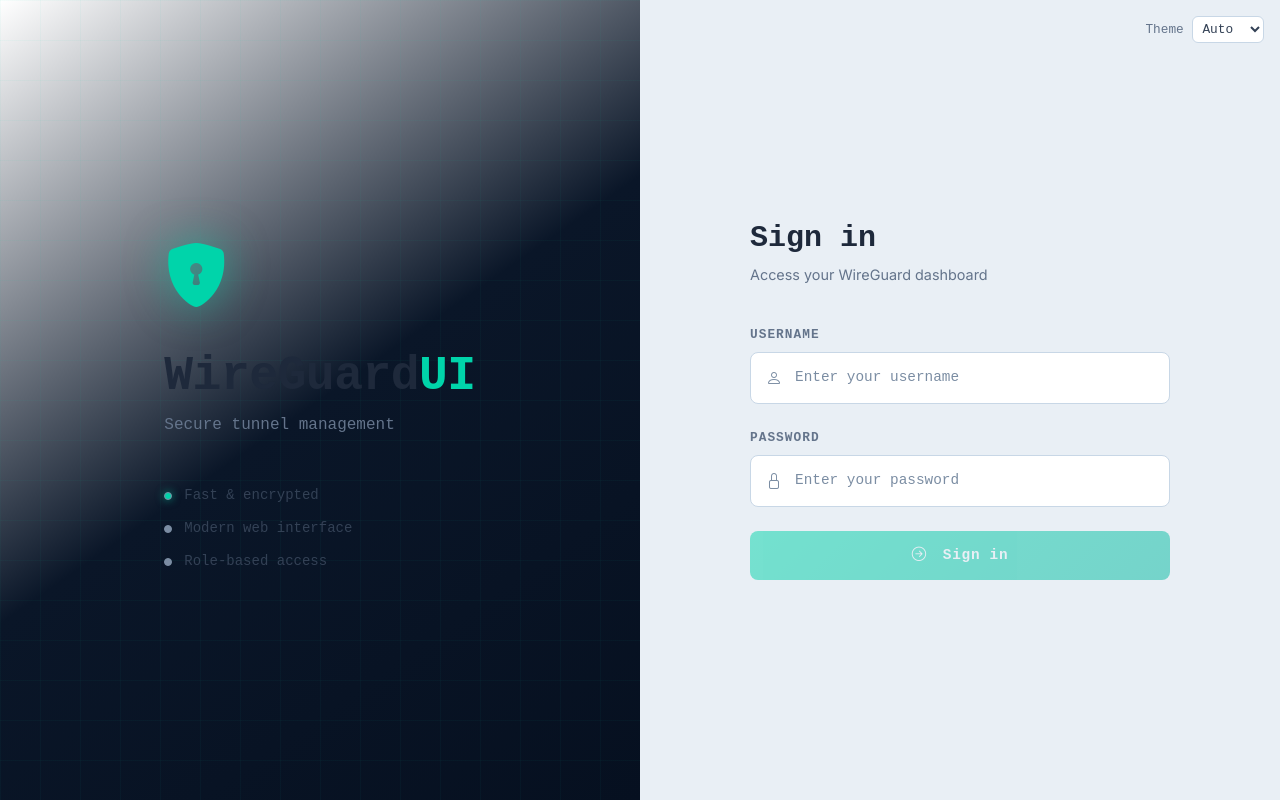
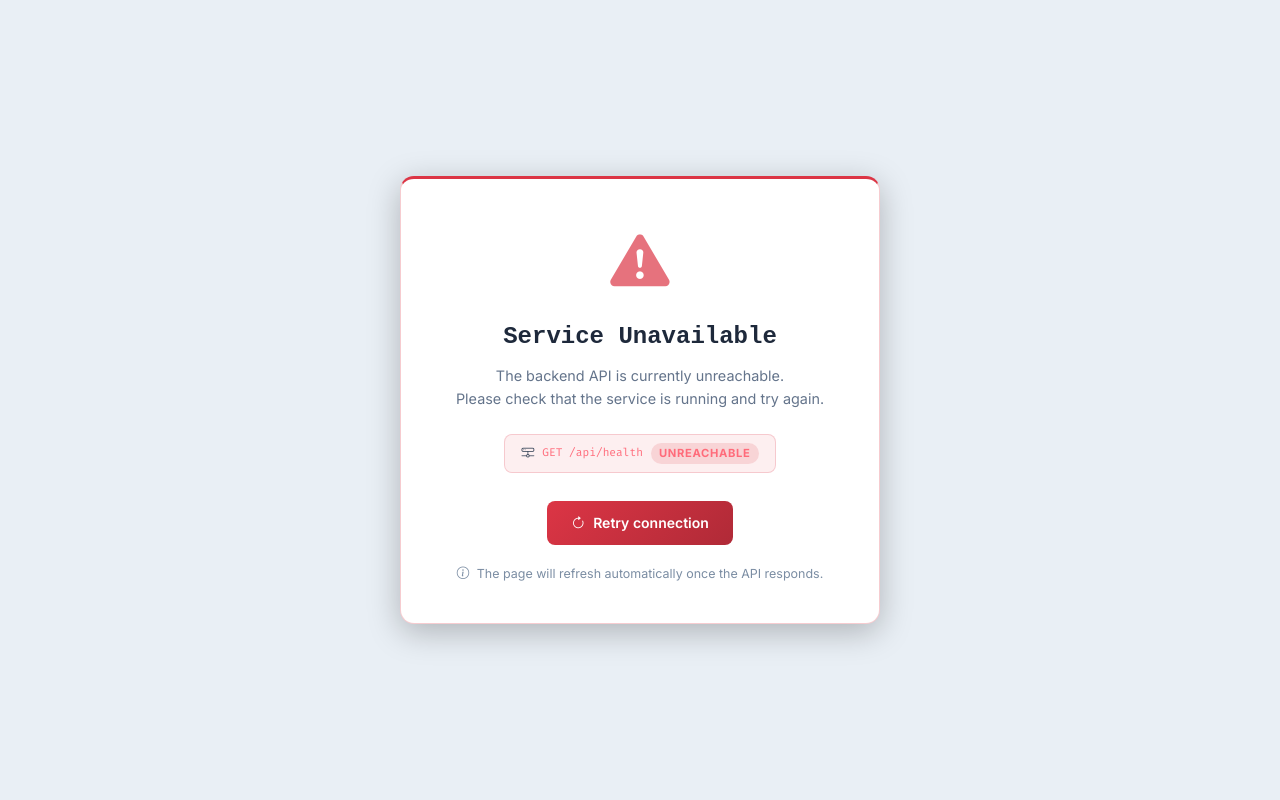
Before and after one commit to cyr-ius/wireguard-ui, an Angular app in the folder frontend/: page /#/login in a window 1280 px wide. Built offline with nearby package versions, Linux system fonts and the light colour scheme; no server answers.

Commit message:
Add healthly service to check api availability

```diff
--- a/frontend/src/app/app.component.ts
+++ b/frontend/src/app/app.component.ts
@@ -3,17 +3,24 @@
  * Minimal shell - routing handles everything.
  */
 
-import { Component, inject } from '@angular/core';
-import { RouterOutlet } from '@angular/router';
-import { ThemeService } from './core/services/theme.service';
+import { Component, inject } from "@angular/core";
+import { RouterOutlet } from "@angular/router";
+import { HealthService } from "./core/services/health.service";
+import { ThemeService } from "./core/services/theme.service";
+import { HealthlyComponent } from "./shared/components/healthly/healthly.component";
 
 @Component({
-  selector: 'app-root',
+  selector: "app-root",
   standalone: true,
-  imports: [RouterOutlet],
-  template: `<router-outlet />`,
+  imports: [RouterOutlet, HealthlyComponent],
+  template: ` @if (health.isDown()) {
+      <app-healthly />
+    } @else {
+      <router-outlet />
+    }`,
 })
 export class AppComponent {
   // Initializes theme handling globally at app startup.
   private readonly _theme = inject(ThemeService);
+  readonly health = inject(HealthService);
 }
--- /dev/null
+++ b/frontend/src/app/core/services/health.service.ts
@@ -0,0 +1,132 @@
+/**
+ * HealthService - Monitors API availability by polling /api/health.
+ *
+ * The last known state is persisted in sessionStorage so that page refreshes
+ * do not trigger a loading flash when the API was previously reachable.
+ * The persisted value is always re-validated immediately in the background.
+ */
+
+import { HttpClient } from "@angular/common/http";
+import { computed, inject, Injectable, signal } from "@angular/core";
+import { catchError, interval, of, startWith, switchMap, tap } from "rxjs";
+
+/** Polling interval in milliseconds */
+const HEALTH_CHECK_INTERVAL_MS = 30_000;
+
+/** sessionStorage key used to persist the last known health state */
+const STORAGE_KEY = "wg_api_health";
+
+/** Response shape from the /api/health endpoint */
+interface HealthResponse {
+  status: string;
+  app: string;
+}
+
+@Injectable({ providedIn: "root" })
+export class HealthService {
+  private readonly http = inject(HttpClient);
+
+  /**
+   * Internal mutable signal.
+   * Initialised from sessionStorage so that a page refresh does not
+   * display the loading screen when the API was healthy before.
+   */
+  private readonly _isApiAvailable = signal<boolean | null>(
+    this._loadFromStorage(),
+  );
+
+  /**
+   * Public readonly signal.
+   * - null  → initial check not yet completed (no prior session data)
+   * - true  → API is reachable and healthy
+   * - false → API is unreachable or returned an error
+   */
+  readonly isApiAvailable = this._isApiAvailable.asReadonly();
+
+  /**
+   * Computed signal: true when the API is confirmed available.
+   * Used by the template to render the router outlet.
+   */
+  readonly isReady = computed(() => this._isApiAvailable() === true);
+
+  /**
+   * Computed signal: true when the API is confirmed unavailable.
+   * Used by the template to render the error page.
+   */
+  readonly isDown = computed(() => this._isApiAvailable() === false);
+
+  constructor() {
+    // Start polling immediately, then repeat every HEALTH_CHECK_INTERVAL_MS
+    interval(HEALTH_CHECK_INTERVAL_MS)
+      .pipe(
+        startWith(0),
+        switchMap(() =>
+          this.http.get<HealthResponse>("/api/health").pipe(
+            tap(() => this._setAvailability(true)),
+            catchError(() => {
+              this._setAvailability(false);
+              return of(null);
+            }),
+          ),
+        ),
+      )
+      .subscribe();
+  }
+
+  /**
+   * Trigger an immediate health check outside the regular polling cycle.
+   * Resets the signal to null (loading state) only when there is no
+   * previously cached value, so a "retry" does not cause a full-page flash.
+   */
+  checkNow(): void {
+    // Only show loading state if we have no prior knowledge
+    if (this._isApiAvailable() === false) {
+      this._isApiAvailable.set(null);
+    }
+
+    this.http
+      .get<HealthResponse>("/api/health")
+      .pipe(
+        catchError(() => {
+          this._setAvailability(false);
+          return of(null);
+        }),
+      )
+      .subscribe((response) => {
+        if (response !== null) {
+          this._setAvailability(true);
+        }
+      });
+  }
+
+  // ── Private helpers ────────────────────────────────────────────────────────
+
+  /**
+   * Updates both the signal and the sessionStorage cache.
+   *
+   * @param available - Whether the API is currently reachable.
+   */
+  private _setAvailability(available: boolean): void {
+    this._isApiAvailable.set(available);
+    try {
+      sessionStorage.setItem(STORAGE_KEY, String(available));
+    } catch {
+      // sessionStorage may be unavailable in some browser contexts; ignore.
+    }
+  }
+
+  /**
+   * Reads the last known health state from sessionStorage.
+   * Returns null if no prior value is stored (first visit or new tab).
+   */
+  private _loadFromStorage(): boolean | null {
+    try {
+      const raw = sessionStorage.getItem(STORAGE_KEY);
+      if (raw === "true") return true;
+      if (raw === "false") return false;
+    } catch {
+      // sessionStorage unavailable; fall through to null.
+    }
+    return null;
+  }
+}
--- /dev/null
+++ b/frontend/src/app/shared/components/healthly/healthly.component.css
@@ -0,0 +1,159 @@
+/* ── API unavailable error page ──────────────────────────────────────────── */
+
+.api-error-page {
+  min-height: 100vh;
+  display: flex;
+  align-items: center;
+  justify-content: center;
+  background: var(--app-bg);
+  padding: 1.5rem;
+}
+
+.api-error-card {
+  width: 100%;
+  max-width: 480px;
+  background: var(--panel-bg);
+  border: 1px solid rgba(220, 53, 69, 0.25);
+  border-top: 3px solid #dc3545;
+  border-radius: 14px;
+  padding: 2.5rem 2rem;
+  text-align: center;
+  box-shadow: 0 8px 32px rgba(0, 0, 0, 0.25);
+}
+
+/* Pulsing warning icon */
+.api-error-icon {
+  font-size: 3.5rem;
+  color: #dc3545;
+  margin-bottom: 1.25rem;
+  animation: pulse-icon 2s ease-in-out infinite;
+}
+
+@keyframes pulse-icon {
+  0%,
+  100% {
+    opacity: 1;
+    transform: scale(1);
+  }
+  50% {
+    opacity: 0.7;
+    transform: scale(1.06);
+  }
+}
+
+.api-error-title {
+  font-family: "Courier New", monospace;
+  font-size: 1.5rem;
+  font-weight: 700;
+  color: var(--text-primary);
+  margin: 0 0 0.75rem;
+}
+
+.api-error-subtitle {
+  color: var(--text-muted);
+  font-size: 0.9rem;
+  line-height: 1.6;
+  margin-bottom: 1.5rem;
+}
+
+/* Technical endpoint indicator */
+.api-error-detail {
+  display: inline-flex;
+  align-items: center;
+  background: rgba(220, 53, 69, 0.08);
+  border: 1px solid rgba(220, 53, 69, 0.2);
+  border-radius: 8px;
+  padding: 0.5rem 1rem;
+  font-size: 0.8rem;
+  color: var(--text-secondary);
+  margin-bottom: 1.75rem;
+}
+
+.api-error-detail code {
+  font-family: "Fira Code", "Courier New", monospace;
+  color: #ff6b7a;
+}
+
+.api-error-badge {
+  font-size: 0.7rem;
+  font-weight: 700;
+  text-transform: uppercase;
+  letter-spacing: 0.06em;
+  background: rgba(220, 53, 69, 0.15);
+  color: #ff6b7a;
+  border-radius: 20px;
+  padding: 0.15rem 0.5rem;
+}
+
+/* Retry button */
+.api-error-btn {
+  display: inline-flex;
+  align-items: center;
+  background: linear-gradient(135deg, #dc3545, #b02a37);
+  border: none;
+  border-radius: 8px;
+  color: #fff;
+  font-size: 0.875rem;
+  font-weight: 600;
+  padding: 0.7rem 1.5rem;
+  cursor: pointer;
+  transition:
+    opacity 0.2s,
+    transform 0.1s;
+  margin-bottom: 1.25rem;
+}
+
+.api-error-btn:hover {
+  opacity: 0.9;
+  transform: translateY(-1px);
+}
+
+.api-error-btn:active {
+  transform: translateY(0);
+}
+
+.api-error-hint {
+  font-size: 0.78rem;
+  color: var(--text-subtle);
+  margin: 0;
+}
+
+/* ── Initial checking / loading page ─────────────────────────────────────── */
+
+.api-checking-page {
+  min-height: 100vh;
+  display: flex;
+  align-items: center;
+  justify-content: center;
+  background: var(--app-bg);
+}
+
+.api-checking-card {
+  display: flex;
+  flex-direction: column;
+  align-items: center;
+  gap: 1rem;
+}
+
+/* Rotating ring spinner matching the app accent color */
+.api-checking-spinner {
+  width: 48px;
+  height: 48px;
+  border: 4px solid var(--border-color);
+  border-top-color: #00d4aa;
+  border-radius: 50%;
+  animation: spin 0.8s linear infinite;
+}
+
+@keyframes spin {
+  to {
+    transform: rotate(360deg);
+  }
+}
+
+.api-checking-text {
+  font-family: "Courier New", monospace;
+  font-size: 0.9rem;
+  color: var(--text-muted);
+  margin: 0;
+}
--- /dev/null
+++ b/frontend/src/app/shared/components/healthly/healthly.component.html
@@ -0,0 +1,53 @@
+<!-- Root application shell -->
+<!-- Conditional rendering based on API health status -->
+
+<!-- ── API is unavailable ─────────────────────────────────────────────────── -->
+@if (health.isDown()) {
+  <div class="api-error-page">
+    <div class="api-error-card">
+      <!-- Animated warning icon -->
+      <div class="api-error-icon">
+        <i class="bi bi-exclamation-triangle-fill"></i>
+      </div>
+
+      <h1 class="api-error-title">Service Unavailable</h1>
+      <p class="api-error-subtitle">
+        The backend API is currently unreachable.<br />
+        Please check that the service is running and try again.
+      </p>
+
+      <!-- Technical detail block -->
+      <div class="api-error-detail">
+        <i class="bi bi-hdd-network me-2"></i>
+        <code>GET /api/health</code>
+        <span class="ms-2 api-error-badge">unreachable</span>
+      </div>
+
+      <!-- Retry button -->
+      <button class="api-error-btn" type="button" (click)="retry()">
+        <i class="bi bi-arrow-clockwise me-2"></i>
+        Retry connection
+      </button>
+
+      <p class="api-error-hint">
+        <i class="bi bi-info-circle me-1"></i>
+        The page will refresh automatically once the API responds.
+      </p>
+    </div>
+  </div>
+}
+
+<!-- ── Checking API for the first time (initial load) ────────────────────── -->
+@if (health.isApiAvailable() === null) {
+  <div class="api-checking-page">
+    <div class="api-checking-card">
+      <div class="api-checking-spinner"></div>
+      <p class="api-checking-text">Connecting to backend&hellip;</p>
+    </div>
+  </div>
+}
+
+<!-- ── API is available — render the full application ────────────────────── -->
+@if (health.isReady()) {
+  <router-outlet />
+}
--- /dev/null
+++ b/frontend/src/app/shared/components/healthly/healthly.component.ts
@@ -0,0 +1,17 @@
+import { Component, inject } from "@angular/core";
+import { HealthService } from "../../../core/services/health.service";
+
+@Component({
+  selector: "app-healthly",
+  standalone: true,
+  imports: [],
+  templateUrl: "./healthly.component.html",
+  styleUrl: "./healthly.component.css",
+})
+export class HealthlyComponent {
+  readonly health = inject(HealthService);
+
+  retry(): void {
+    this.health.checkNow();
+  }
+}
```
